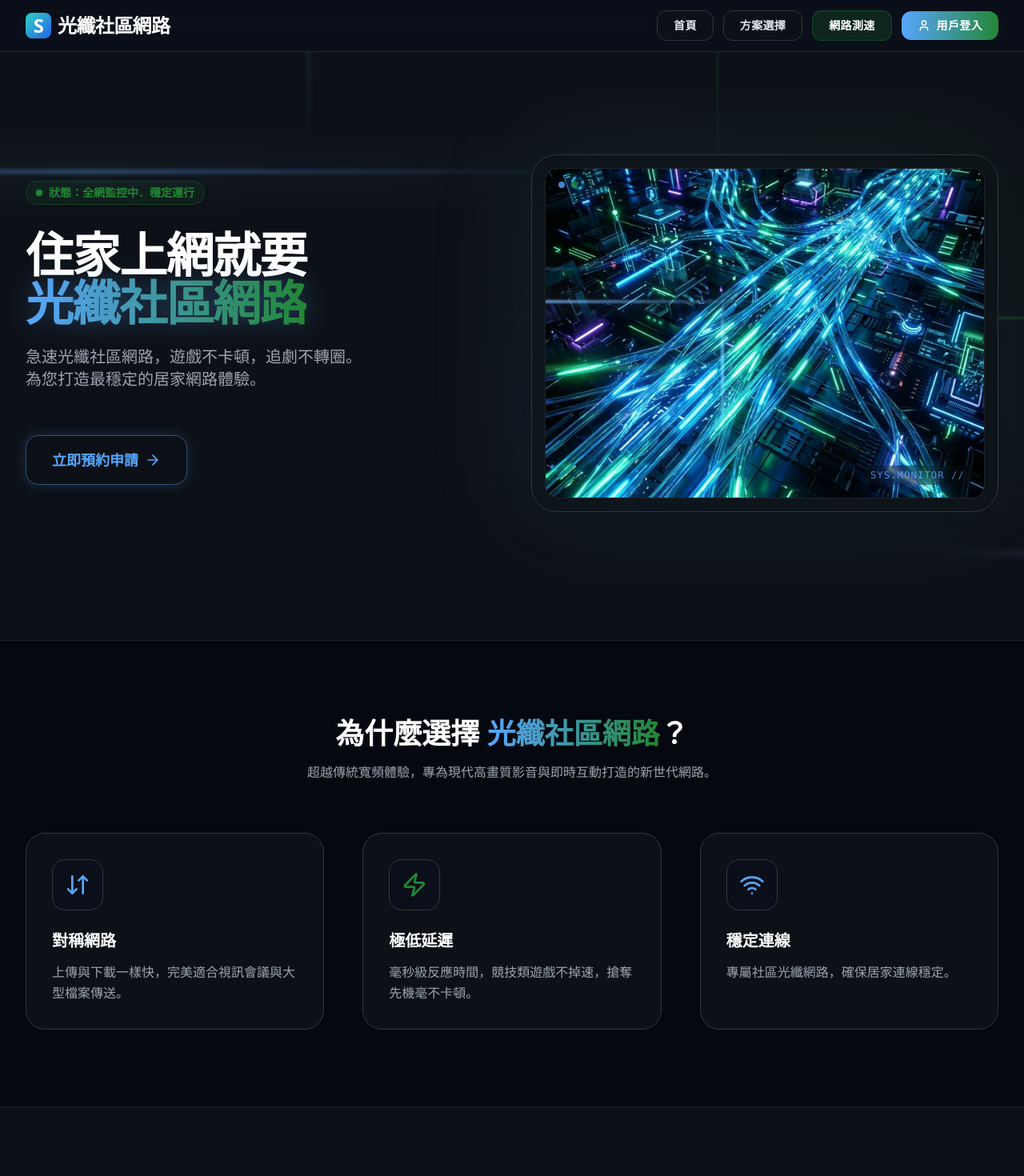
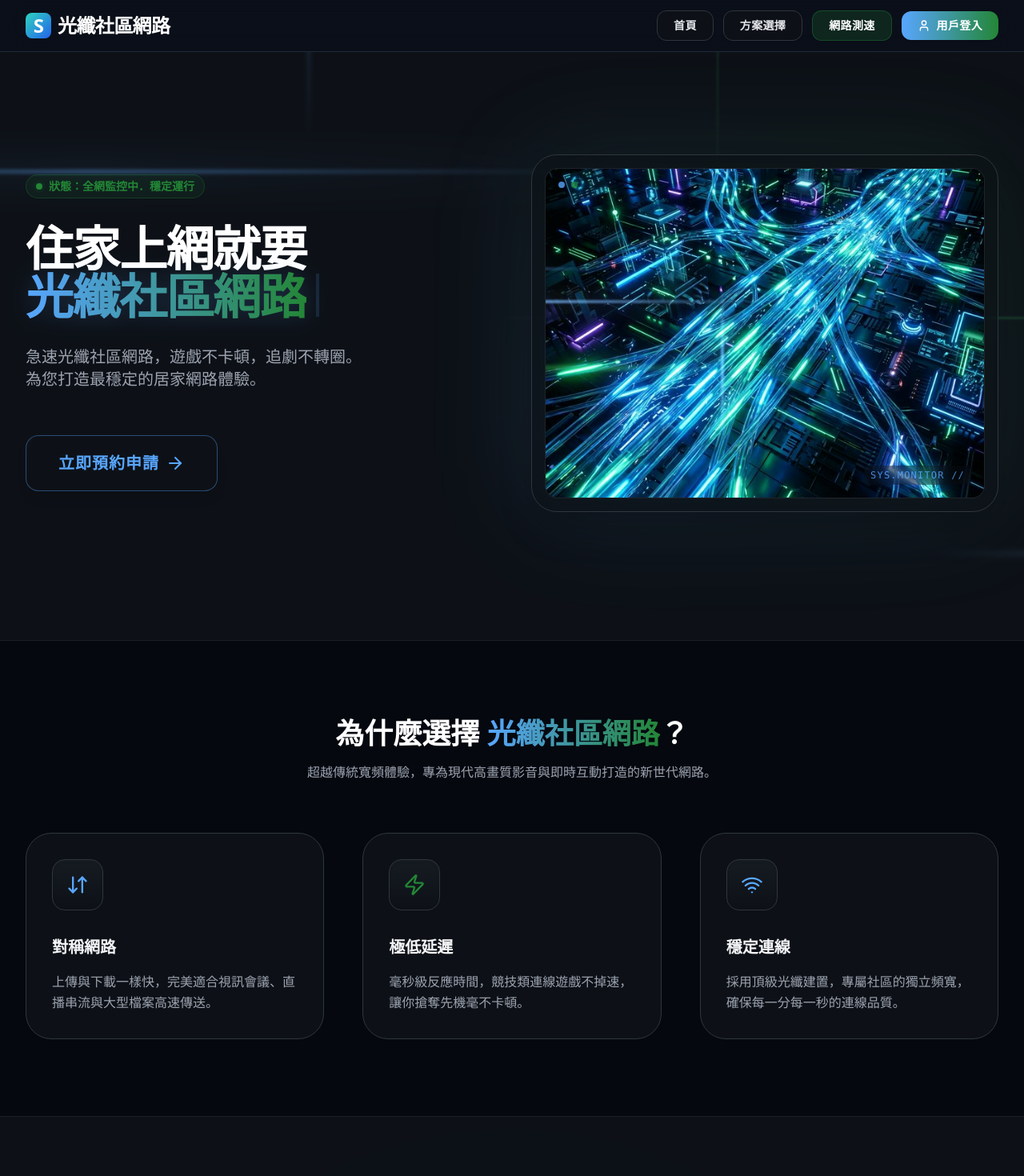
Before and after one commit to ianhuang110/fiber-network, a React (Vite) app: page /#/ in a window 1280 px wide. Shown: the top 1470 px of the page at 80% size. Built offline with nearby package versions, Linux system fonts and the light colour scheme.

Commit message:
修改特色卡片區塊

```diff
--- a/src/pages/Home.tsx
+++ b/src/pages/Home.tsx
@@ -90,28 +90,55 @@ export default function Home() {
                 </span>
                 狀態：全網監控中．穩定運行
               </div>
-              <h1 className="text-4xl sm:text-5xl lg:text-6xl font-extrabold text-white tracking-tight leading-tight mb-6 mt-2">
+              <h1 className="text-4xl sm:text-5xl lg:text-6xl font-extrabold text-white tracking-tight leading-normal mb-6 mt-2 relative h-auto">
                 住家上網就要<br/>
-                <span className="text-transparent bg-clip-text bg-gradient-to-r from-[#58A6FF] to-[#238636] drop-shadow-[0_0_15px_rgba(88,166,255,0.3)]">
+                <motion.span
+                  initial={{ opacity: 0, y: 15 }}
+                  animate={{ opacity: 1, y: 0 }}
+                  transition={{ duration: 0.8, delay: 0.3, ease: "easeOut" }}
+                  className="inline-block text-transparent bg-clip-text bg-gradient-to-r from-[#58A6FF] to-[#238636] drop-shadow-[0_0_15px_rgba(88,166,255,0.2)] pb-2"
+                >
                   光纖社區網路
-                </span>
+                </motion.span>
+                <motion.span
+                  initial={{ opacity: 0 }}
+                  animate={{ opacity: [0, 1, 0] }}
+                  transition={{ repeat: Infinity, duration: 0.9, delay: 1 }}
+                  className="inline-block w-[4px] h-[0.9em] bg-[#58A6FF] ml-3 align-bottom mb-2 relative top-[-4px]"
+                ></motion.span>
               </h1>
 
-              <p className="text-lg sm:text-xl text-gray-400 mb-10 leading-relaxed font-light mx-auto lg:mx-0 max-w-xl">
+              <motion.p
+                initial={{ opacity: 0 }}
+                animate={{ opacity: 1 }}
+                transition={{ duration: 0.8, delay: 1.1 }}
+                className="text-lg sm:text-xl text-gray-400 mb-10 leading-relaxed font-light mx-auto lg:mx-0 max-w-xl"
+              >
                 急速光纖社區網路，遊戲不卡頓，追劇不轉圈。<br/>
                 為您打造最穩定的居家網路體驗。
-              </p>
+              </motion.p>
 
-              <button
-                onClick={() => navigate('/apply')}
-                className="group relative px-8 py-4 bg-[#0D1117] border border-[#58A6FF]/40 text-white font-semibold text-lg rounded-2xl overflow-hidden shadow-[0_0_15px_rgba(88,166,255,0.2)] hover:shadow-[0_0_25px_rgba(88,166,255,0.4)] transition-all hover:-translate-y-1 inline-flex w-full sm:w-auto mt-4"
+              <motion.div
+                initial={{ opacity: 0, y: 20 }}
+                animate={{ opacity: 1, y: 0 }}
+                transition={{ duration: 0.6, delay: 1.3 }}
+                className="relative inline-flex w-full sm:w-auto mt-4 group"
               >
-                <div className="absolute inset-0 bg-gradient-to-r from-[#58A6FF]/80 to-[#238636]/80 opacity-0 group-hover:opacity-20 transition-opacity duration-300"></div>
-                <span className="relative flex items-center justify-center gap-2 text-[#58A6FF] group-hover:text-[#79b8ff] w-full">
-                  立即預約申請
-                  <ArrowRight size={20} className="group-hover:translate-x-1 transition-transform" />
-                </span>
-              </button>
+                {/* Hardware-accelerated solid glow instead of expensive blurred pulse/ping */}
+                <div className="absolute -inset-1 bg-gradient-to-r from-[#58A6FF]/20 to-[#238636]/20 rounded-2xl opacity-0 group-hover:opacity-100 transition-opacity duration-300 blur-lg"></div>
+
+                <button
+                  onClick={() => navigate('/apply', { state: { plan: '400M網路 (綁約2年)' } })}
+                  className="relative px-10 py-5 bg-[#0D1117] border border-[#58A6FF]/40 text-white font-bold text-xl rounded-2xl overflow-hidden shadow-lg hover:shadow-[0_0_30px_rgba(88,166,255,0.4)] hover:border-[#58A6FF]/80 transition-all duration-300 hover:-translate-y-1 w-full sm:w-auto z-10"
+                >
+                  <div className="absolute inset-0 bg-gradient-to-r from-[#58A6FF]/50 to-[#238636]/50 opacity-0 group-hover:opacity-20 transition-opacity duration-300"></div>
+                  <div className="absolute inset-0 translate-x-[-100%] group-hover:translate-x-[100%] bg-gradient-to-r from-transparent via-white/20 to-transparent skew-x-[-20deg] transition-transform duration-700 ease-out pointer-events-none"></div>
+                  <span className="relative z-20 flex items-center justify-center gap-2 text-[#58A6FF] group-hover:text-white w-full transition-colors tracking-wider">
+                    立即預約申請
+                    <ArrowRight size={24} className="group-hover:translate-x-1 transition-transform" />
+                  </span>
+                </button>
+              </motion.div>
             </motion.div>
 
             {/* Right Side Visuals */}
@@ -183,21 +210,21 @@ export default function Home() {
           <div className="grid grid-cols-1 md:grid-cols-3 gap-8 lg:gap-12">
             {[
               {
-                icon: <ArrowDownUp size={32} className="text-[#58A6FF]" />,
+                icon: <ArrowDownUp size={28} className="text-[#58A6FF] group-hover:text-white transition-colors duration-300" />,
                 title: "對稱網路",
-                desc: "上傳與下載一樣快，完美適合視訊會議與大型檔案傳送。",
+                desc: "上傳與下載一樣快，完美適合視訊會議、直播串流與大型檔案高速傳送。",
                 delay: 0.1
               },
               {
-                icon: <Zap size={32} className="text-[#238636]" />,
+                icon: <Zap size={28} className="text-[#238636] group-hover:text-white transition-colors duration-300" />,
                 title: "極低延遲",
-                desc: "毫秒級反應時間，競技類遊戲不掉速，搶奪先機毫不卡頓。",
+                desc: "毫秒級反應時間，競技類連線遊戲不掉速，讓你搶奪先機毫不卡頓。",
                 delay: 0.2
               },
               {
-                icon: <Wifi size={32} className="text-[#58A6FF]" />,
+                icon: <Wifi size={28} className="text-[#58A6FF] group-hover:text-white transition-colors duration-300" />,
                 title: "穩定連線",
-                desc: "專屬社區光纖網路，確保居家連線穩定。",
+                desc: "採用頂級光纖建置，專屬社區的獨立頻寬，確保每一分每一秒的連線品質。",
                 delay: 0.3
               }
             ].map((feature, i) => (
@@ -207,14 +234,19 @@ export default function Home() {
                 whileInView={{ opacity: 1, y: 0 }}
                 viewport={{ once: true }}
                 transition={{ duration: 0.5, delay: feature.delay }}
-                className="group p-8 rounded-3xl bg-[#0D1117] border border-[#30363D] hover:border-[#58A6FF]/50 transition-colors relative overflow-hidden"
+                className="group relative p-8 rounded-[2rem] bg-[#0D1117] border border-[#30363D] hover:border-[#58A6FF]/40 transition-all duration-500 overflow-hidden hover:-translate-y-2 hover:shadow-[0_20px_40px_-15px_rgba(88,166,255,0.15)]"
               >
-                <div className="absolute top-0 right-0 w-32 h-32 bg-gradient-to-br from-[#58A6FF]/5 to-[#238636]/5 rounded-bl-[100px] -z-10 group-hover:scale-110 transition-transform duration-500"></div>
-                <div className="w-16 h-16 rounded-2xl bg-[#0B0F19] border border-[#30363D] flex items-center justify-center mb-6 group-hover:shadow-[0_0_20px_rgba(88,166,255,0.2)] transition-shadow">
+                {/* Hover Illuminating Background */}
+                <div className="absolute inset-0 bg-gradient-to-br from-[#58A6FF]/0 via-[#58A6FF]/0 to-[#238636]/0 group-hover:from-[#58A6FF]/5 group-hover:via-transparent group-hover:to-[#238636]/10 transition-all duration-700 pointer-events-none"></div>
+
+                {/* Glowing Top Edge */}
+                <div className="absolute top-0 left-1/2 -translate-x-1/2 w-1/2 h-[1px] bg-gradient-to-r from-transparent via-[#58A6FF]/50 to-transparent opacity-0 group-hover:opacity-100 transition-opacity duration-500"></div>
+
+                <div className="relative z-10 w-16 h-16 rounded-2xl bg-gradient-to-b from-[#161B22] to-[#0D1117] border border-[#30363D] flex items-center justify-center mb-8 shadow-inner group-hover:border-[#58A6FF]/30 group-hover:shadow-[0_0_25px_rgba(88,166,255,0.25)] transition-all duration-500 group-hover:-translate-y-1">
                   {feature.icon}
                 </div>
-                <h3 className="text-xl font-bold text-white mb-3">{feature.title}</h3>
-                <p className="text-gray-400 leading-relaxed">{feature.desc}</p>
+                <h3 className="relative z-10 text-xl font-bold text-gray-100 mb-4 group-hover:text-white transition-colors">{feature.title}</h3>
+                <p className="relative z-10 text-gray-400 leading-relaxed group-hover:text-gray-300 transition-colors">{feature.desc}</p>
               </motion.div>
             ))}
           </div>
@@ -289,7 +321,7 @@ export default function Home() {
               </div>
 
               <button
-                onClick={() => navigate('/apply')}
+                onClick={() => navigate('/apply', { state: { plan: '400M網路 (綁約2年)' } })}
                 className="group relative w-full px-8 py-5 bg-[#0D1117] border border-[#58A6FF]/40 text-white font-bold text-xl rounded-2xl overflow-hidden shadow-[0_0_20px_rgba(88,166,255,0.2)] hover:shadow-[0_0_30px_rgba(88,166,255,0.5)] transition-all hover:-translate-y-1"
               >
                 <div className="absolute inset-0 bg-gradient-to-r from-[#58A6FF]/80 to-[#238636]/80 opacity-0 group-hover:opacity-20 transition-opacity duration-500"></div>
```
